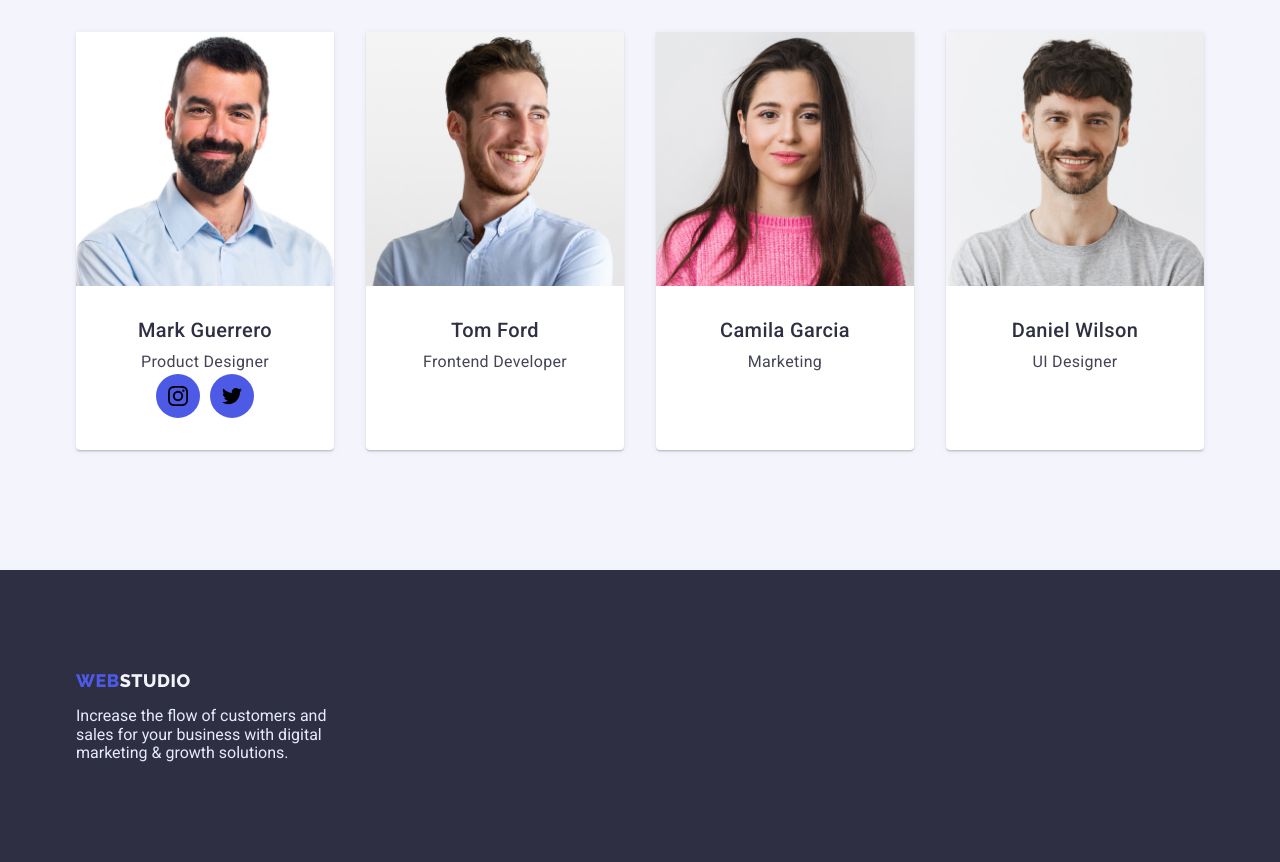
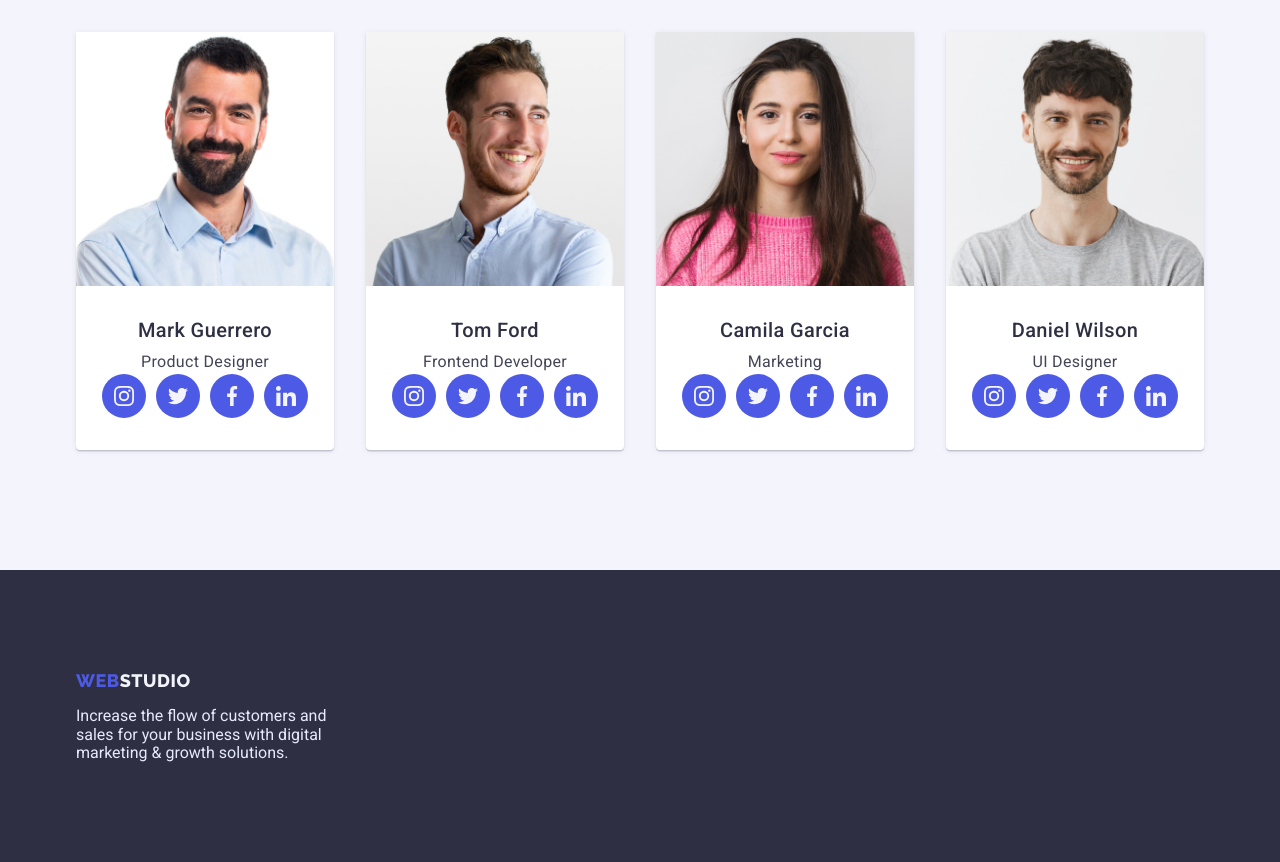
Before and after one commit to Sychov-Yurii/goit-markup-hw-04, a plain HTML site: page index.html in a window 1280 px wide. Shown: the part 1772-2634 px from the top of the page. Drawn offline with nearby package versions, Linux system fonts and the light colour scheme.

Commit message:
color icons

```diff
--- a/css/styles.css
+++ b/css/styles.css
@@ -385,6 +385,10 @@ margin-bottom: 120px;
     justify-content: center;
 }
 
+.team-soc-icon {
+    fill: var(--CLOUD);
+}
+
 
 
 /* Portfolio */
--- a/index.html
+++ b/index.html
@@ -128,6 +128,20 @@
                         </svg>
                       </a>
                     </li>
+                    <li class="team-soc-item">
+                      <a class="team-soc-link link" href="">
+                        <svg width="20" height="20" class="team-soc-icon">
+                          <use href="./images/icons.svg#icon-facebook"></use>
+                        </svg>
+                      </a>
+                    </li>
+                    <li class="team-soc-item">
+                      <a class="team-soc-link link" href="">
+                        <svg width="20" height="20" class="team-soc-icon">
+                          <use href="./images/icons.svg#icon-linkedin"></use>
+                        </svg>
+                      </a>
+                    </li>
                   </ul>
                 </div>
             </li>
@@ -136,6 +150,36 @@
                 <div class="hero-content">
                   <h3 class="hero-title">Tom Ford</h3>
                   <p class="hero-subtitle">Frontend Developer</p>
+                  <ul class="team-soc-list list">
+                    <li class="team-soc-item">
+                      <a class="team-soc-link link" href="">
+                        <svg width="20" height="20" class="team-soc-icon">
+                          <use href="./images/icons.svg#icon-instagram"></use>
+                        </svg>
+                      </a>
+                    </li>
+                    <li class="team-soc-item">
+                      <a class="team-soc-link link" href="">
+                        <svg width="20" height="20" class="team-soc-icon">
+                          <use href="./images/icons.svg#icon-twitter"></use>
+                        </svg>
+                      </a>
+                    </li>
+                    <li class="team-soc-item">
+                      <a class="team-soc-link link" href="">
+                        <svg width="20" height="20" class="team-soc-icon">
+                          <use href="./images/icons.svg#icon-facebook"></use>
+                        </svg>
+                      </a>
+                    </li>
+                    <li class="team-soc-item">
+                      <a class="team-soc-link link" href="">
+                        <svg width="20" height="20" class="team-soc-icon">
+                          <use href="./images/icons.svg#icon-linkedin"></use>
+                        </svg>
+                      </a>
+                    </li>
+                  </ul>
                 </div>
 
             </li>
@@ -144,6 +188,36 @@
                 <div class="hero-content">
                     <h3 class="hero-title">Camila Garcia</h3>
                     <p class="hero-subtitle">Marketing</p>
+                    <ul class="team-soc-list list">
+                      <li class="team-soc-item">
+                        <a class="team-soc-link link" href="">
+                          <svg width="20" height="20" class="team-soc-icon">
+                            <use href="./images/icons.svg#icon-instagram"></use>
+                          </svg>
+                        </a>
+                      </li>
+                      <li class="team-soc-item">
+                        <a class="team-soc-link link" href="">
+                          <svg width="20" height="20" class="team-soc-icon">
+                            <use href="./images/icons.svg#icon-twitter"></use>
+                          </svg>
+                        </a>
+                      </li>
+                      <li class="team-soc-item">
+                        <a class="team-soc-link link" href="">
+                          <svg width="20" height="20" class="team-soc-icon">
+                            <use href="./images/icons.svg#icon-facebook"></use>
+                          </svg>
+                        </a>
+                      </li>
+                      <li class="team-soc-item">
+                        <a class="team-soc-link link" href="">
+                          <svg width="20" height="20" class="team-soc-icon">
+                            <use href="./images/icons.svg#icon-linkedin"></use>
+                          </svg>
+                        </a>
+                      </li>
+                    </ul>
                 </div>
 
             </li>
@@ -152,6 +226,36 @@
                 <div class="hero-content">
                   <h3 class="hero-title">Daniel Wilson</h3>
                   <p class="hero-subtitle">UI Designer</p>
+                  <ul class="team-soc-list list">
+                    <li class="team-soc-item">
+                      <a class="team-soc-link link" href="">
+                        <svg width="20" height="20" class="team-soc-icon">
+                          <use href="./images/icons.svg#icon-instagram"></use>
+                        </svg>
+                      </a>
+                    </li>
+                    <li class="team-soc-item">
+                      <a class="team-soc-link link" href="">
+                        <svg width="20" height="20" class="team-soc-icon">
+                          <use href="./images/icons.svg#icon-twitter"></use>
+                        </svg>
+                      </a>
+                    </li>
+                    <li class="team-soc-item">
+                      <a class="team-soc-link link" href="">
+                        <svg width="20" height="20" class="team-soc-icon">
+                          <use href="./images/icons.svg#icon-facebook"></use>
+                        </svg>
+                      </a>
+                    </li>
+                    <li class="team-soc-item">
+                      <a class="team-soc-link link" href="">
+                        <svg width="20" height="20" class="team-soc-icon">
+                          <use href="./images/icons.svg#icon-linkedin"></use>
+                        </svg>
+                      </a>
+                    </li>
+                  </ul>
                 </div>
 
             </li>
```
